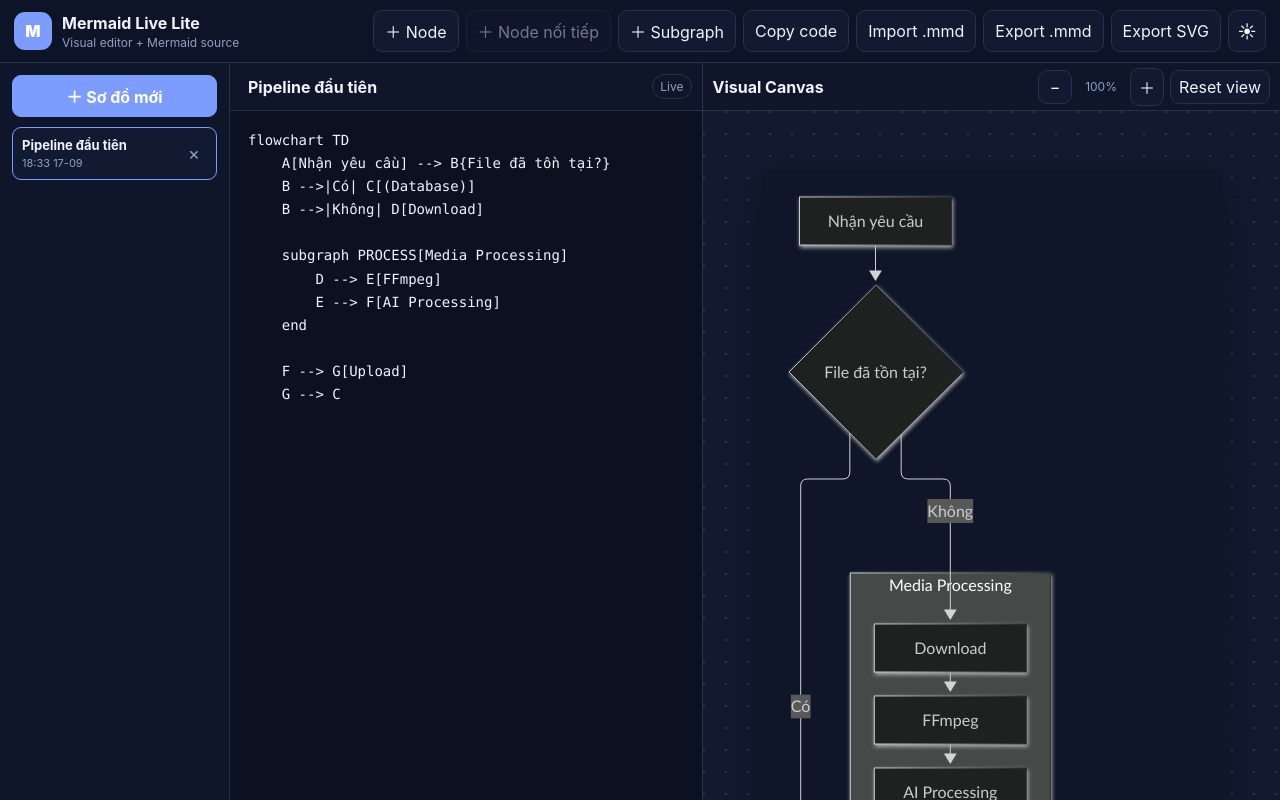
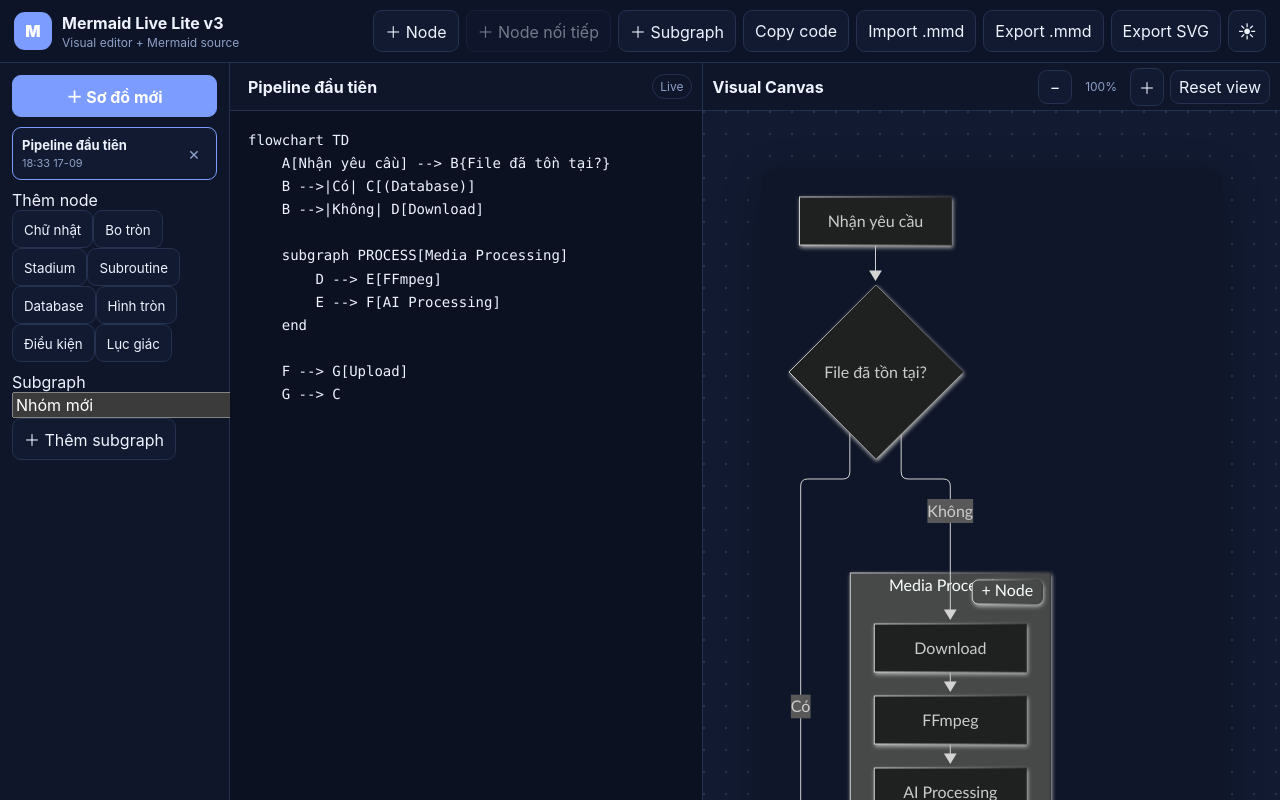
Before and after one commit to fuckdcma/DRAW-PIPLINE, a React (Vite) app: page / in a window 1280 px wide. Shown: the top 800 px of the page. Built offline with nearby package versions, Linux system fonts and the light colour scheme.

Commit message:
Update App.jsx

```diff
--- a/src/App.jsx
+++ b/src/App.jsx
@@ -244,6 +244,7 @@ export default function App() {
   const [nodeShape, setNodeShape] = useState("rect");
   const [nodeTarget, setNodeTarget] = useState("");
   const [newSubgraphTitle, setNewSubgraphTitle] = useState("Nhóm mới");
+  const [inlineEdit, setInlineEdit] = useState(null);
   const [view, setView] = useState({ x: 0, y: 0, scale: 1 });
   const renderSeq = useRef(0);
   const fileInput = useRef(null);
@@ -256,6 +257,9 @@ export default function App() {
     [projects, activeId]
   );
   const subgraphs = useMemo(() => parseSubgraphs(active?.code || ""), [active?.code]);
+  const selectedNodeSize = selected?.type === "node"
+    ? active?.visual?.nodeSizes?.[selected.id] ?? 100
+    : 100;
 
   useEffect(() => {
     if (!active && projects[0]) setActiveId(projects[0].id);
@@ -307,18 +311,25 @@ export default function App() {
 
   useEffect(() => {
     const canvas = canvasRef.current;
-    if (!canvas || !svg) return;
+    const viewport = viewportRef.current;
+    if (!canvas || !viewport || !svg) return;
+
+    const selectNode = (node) => {
+      const nodeId = extractNodeId(node);
+      const def = findNodeDefinition(active.code, nodeId);
+      setSelected({ type: "node", id: nodeId });
+      setNodeLabel(def.label || nodeId);
+      setNodeShape(def.shape || "rect");
+      setNodeTarget(findNodeSubgraph(active.code, nodeId));
+      return { nodeId, def };
+    };
 
     const onClick = (event) => {
+      if (event.target.closest?.("g.visual-subgraph-add")) return;
       const node = event.target.closest?.("g.node");
       if (node) {
         event.stopPropagation();
-        const nodeId = extractNodeId(node);
-        const def = findNodeDefinition(active.code, nodeId);
-        setSelected({ type: "node", id: nodeId });
-        setNodeLabel(def.label || nodeId);
-        setNodeShape(def.shape || "rect");
-        setNodeTarget(findNodeSubgraph(active.code, nodeId));
+        selectNode(node);
         return;
       }
 
@@ -338,8 +349,27 @@ export default function App() {
       setSelected(null);
     };
 
+    const onDoubleClick = (event) => {
+      const node = event.target.closest?.("g.node");
+      if (!node) return;
+      event.preventDefault();
+      event.stopPropagation();
+      const { nodeId, def } = selectNode(node);
+      const bounds = viewport.getBoundingClientRect();
+      setInlineEdit({
+        id: nodeId,
+        value: def.label || nodeId,
+        x: Math.max(8, Math.min(bounds.width - 260, event.clientX - bounds.left + 12)),
+        y: Math.max(8, Math.min(bounds.height - 90, event.clientY - bounds.top + 12))
+      });
+    };
+
     canvas.addEventListener("click", onClick);
-    return () => canvas.removeEventListener("click", onClick);
+    canvas.addEventListener("dblclick", onDoubleClick);
+    return () => {
+      canvas.removeEventListener("click", onClick);
+      canvas.removeEventListener("dblclick", onDoubleClick);
+    };
   }, [svg, active?.code, subgraphs]);
 
   useEffect(() => {
@@ -362,6 +392,67 @@ export default function App() {
       });
     }
   }, [selected, svg, subgraphs]);
+
+  useEffect(() => {
+    const canvas = canvasRef.current;
+    if (!canvas || !svg) return;
+
+    canvas.querySelectorAll("g.node").forEach((el) => {
+      const id = extractNodeId(el);
+      const percent = active?.visual?.nodeSizes?.[id] ?? 100;
+      const scale = Math.max(0.6, Math.min(1.8, percent / 100));
+      const baseTransform = el.getAttribute("data-base-transform") || el.getAttribute("transform") || "";
+      el.setAttribute("data-base-transform", baseTransform.replace(/\s+scale\([^)]*\)\s*$/, ""));
+      el.setAttribute("transform", `${el.getAttribute("data-base-transform")} scale(${scale})`.trim());
+    });
+
+    canvas.querySelectorAll("g.cluster").forEach((cluster) => {
+      cluster.querySelectorAll(":scope > g.visual-subgraph-add").forEach((el) => el.remove());
+      const cid = extractClusterId(cluster);
+      const group = subgraphs.find((item) => item.id === cid) ||
+        subgraphs.find((item) => cluster.textContent?.includes(item.title));
+      if (!group) return;
+      const rect = cluster.querySelector(":scope > rect");
+      if (!rect) return;
+      const x = Number(rect.getAttribute("x") || 0);
+      const y = Number(rect.getAttribute("y") || 0);
+      const width = Number(rect.getAttribute("width") || 0);
+      if (!Number.isFinite(width) || width < 90) return;
+
+      const ns = "http://www.w3.org/2000/svg";
+      const btn = document.createElementNS(ns, "g");
+      btn.setAttribute("class", "visual-subgraph-add");
+      btn.setAttribute("transform", `translate(${x + width - 78}, ${y + 7})`);
+      btn.setAttribute("role", "button");
+      btn.setAttribute("tabindex", "0");
+      btn.setAttribute("aria-label", `Thêm node vào ${group.title}`);
+
+      const bg = document.createElementNS(ns, "rect");
+      bg.setAttribute("width", "70");
+      bg.setAttribute("height", "24");
+      bg.setAttribute("rx", "6");
+      bg.setAttribute("class", "visual-subgraph-add-bg");
+      const text = document.createElementNS(ns, "text");
+      text.setAttribute("x", "35");
+      text.setAttribute("y", "16");
+      text.setAttribute("text-anchor", "middle");
+      text.setAttribute("class", "visual-subgraph-add-text");
+      text.textContent = "+ Node";
+      btn.append(bg, text);
+
+      const run = (event) => {
+        event.preventDefault();
+        event.stopPropagation();
+        addNodeToSubgraph(group.id, "rect");
+      };
+      btn.addEventListener("click", run);
+      btn.addEventListener("dblclick", run);
+      btn.addEventListener("keydown", (event) => {
+        if (event.key === "Enter" || event.key === " ") run(event);
+      });
+      cluster.appendChild(btn);
+    });
+  }, [svg, active?.visual, active?.code, subgraphs]);
 
   function updateActive(patch) {
     if (!active) return;
@@ -411,7 +502,8 @@ export default function App() {
 
   function exportSvg() {
     if (!active || !svg || error) return;
-    downloadBlob(new Blob([svg], { type: "image/svg+xml;charset=utf-8" }), `${safeFilename(active.name)}.svg`);
+    const rendered = canvasRef.current?.querySelector(".diagram svg")?.outerHTML || svg;
+    downloadBlob(new Blob([rendered], { type: "image/svg+xml;charset=utf-8" }), `${safeFilename(active.name)}.svg`);
   }
 
   function openImport() {
@@ -429,23 +521,29 @@ export default function App() {
     setActiveId(p.id);
   }
 
-  function addNode(connectFromSelected = false) {
+  function addNode(connectFromSelected = false, shapeValue = "rect", forcedTarget = null) {
     const nodeId = nextNodeId(active.code);
-    const declaration = nodeSyntax(nodeId, `Node ${nodeId}`, "rect");
-    const target = selected?.type === "subgraph" ? selected.id : nodeTarget;
+    const declaration = nodeSyntax(nodeId, `Node ${nodeId}`, shapeValue);
+    const target = forcedTarget ?? (selected?.type === "subgraph" ? selected.id : "");
     let code = target
       ? insertIntoSubgraph(active.code, target, declaration)
       : insertAtRoot(active.code, `    ${declaration}`);
 
     if (connectFromSelected && selected?.type === "node") {
-      code = `${code.trimEnd()}\n    ${selected.id} --> ${nodeId}\n`;
+      code = `${code.trimEnd()}
+    ${selected.id} --> ${nodeId}
+`;
     }
 
     updateCode(code);
     setSelected({ type: "node", id: nodeId });
     setNodeLabel(`Node ${nodeId}`);
-    setNodeShape("rect");
+    setNodeShape(shapeValue);
     setNodeTarget(target || "");
+  }
+
+  function addNodeToSubgraph(subgraphId, shapeValue = "rect") {
+    addNode(false, shapeValue, subgraphId);
   }
 
   function applyNodeChanges() {
@@ -453,6 +551,23 @@ export default function App() {
     let code = replaceNodeDefinition(active.code, selected.id, nodeLabel, nodeShape);
     code = moveNodeToSubgraph(code, selected.id, nodeTarget);
     updateCode(code);
+  }
+
+  function commitInlineEdit() {
+    if (!inlineEdit?.id) return;
+    const def = findNodeDefinition(active.code, inlineEdit.id);
+    const code = replaceNodeDefinition(active.code, inlineEdit.id, inlineEdit.value, def.shape);
+    updateCode(code);
+    setNodeLabel(safeLabel(inlineEdit.value));
+    setInlineEdit(null);
+  }
+
+  function setNodeSize(percent) {
+    if (selected?.type !== "node") return;
+    const size = Math.max(60, Math.min(180, Number(percent) || 100));
+    const visual = active.visual || {};
+    const nodeSizes = { ...(visual.nodeSizes || {}), [selected.id]: size };
+    updateActive({ visual: { ...visual, nodeSizes } });
   }
 
   function moveSelectedTo(target) {
@@ -479,14 +594,23 @@ export default function App() {
   }
 
   function handleWheel(event) {
-    if (!event.ctrlKey && !event.metaKey) return;
     event.preventDefault();
-    zoomBy(event.deltaY < 0 ? 0.1 : -0.1);
+    if (event.ctrlKey || event.metaKey) {
+      const factor = event.deltaY < 0 ? 0.1 : -0.1;
+      zoomBy(factor);
+      return;
+    }
+    if (event.shiftKey) {
+      setView((v) => ({ ...v, x: v.x - (event.deltaY || event.deltaX) }));
+      return;
+    }
+    setView((v) => ({ ...v, y: v.y - event.deltaY }));
   }
 
   function handlePointerDown(event) {
-    if (event.button !== 0) return;
-    if (event.target.closest?.("g.node, g.cluster, button, input, select, textarea")) return;
+    if (event.button !== 2) return;
+    if (event.target.closest?.("button, input, select, textarea")) return;
+    event.preventDefault();
     panRef.current = { startX: event.clientX, startY: event.clientY, x: view.x, y: view.y };
     event.currentTarget.setPointerCapture?.(event.pointerId);
   }
@@ -508,12 +632,12 @@ export default function App() {
       <header className="topbar">
         <div className="brand">
           <div className="brand-mark">M</div>
-          <div><strong>Mermaid Live Lite</strong><span>Visual editor + Mermaid source</span></div>
+          <div><strong>Mermaid Live Lite v3</strong><span>Visual editor + Mermaid source</span></div>
         </div>
 
         <div className="toolbar">
-          <button onClick={() => addNode(false)}>＋ Node</button>
-          <button onClick={() => addNode(true)} disabled={selected?.type !== "node"}>＋ Node nối tiếp</button>
+          <button onClick={() => addNode(false, "rect")}>＋ Node</button>
+          <button onClick={() => addNode(true, "rect")} disabled={selected?.type !== "node"}>＋ Node nối tiếp</button>
           <button onClick={addSubgraph}>＋ Subgraph</button>
           <button onClick={copyCode}>{copied ? "Đã copy" : "Copy code"}</button>
           <button onClick={openImport}>Import .mmd</button>
@@ -535,7 +659,23 @@ export default function App() {
               </div>
             ))}
           </div>
-          <div className="sidebar-note">Click node/subgraph trực tiếp trên canvas để chỉnh. Kéo vùng trống để di chuyển; Ctrl + lăn chuột để zoom.</div>
+          <div className="palette-section">
+            <div className="palette-title">Thêm node</div>
+            <div className="shape-palette">
+              {SHAPES.map((shape) => (
+                <button key={shape.value} className="shape-button" onClick={() => addNode(false, shape.value)} title={`Thêm ${shape.label}`}>
+                  <span className={`shape-preview shape-${shape.value}`}></span>
+                  <small>{shape.label}</small>
+                </button>
+              ))}
+            </div>
+          </div>
+          <div className="palette-section">
+            <div className="palette-title">Subgraph</div>
+            <input className="sidebar-input" value={newSubgraphTitle} onChange={(e) => setNewSubgraphTitle(e.target.value)} placeholder="Tên subgraph" />
+            <button className="new-subgraph-button" onClick={addSubgraph}>＋ Thêm subgraph</button>
+          </div>
+          <div className="sidebar-note">Chuột phải + kéo: PAN · Cuộn: lên/xuống · Shift + cuộn: trái/phải · Ctrl + cuộn: zoom · Double click node: sửa tên.</div>
         </aside>
 
         <section className="editor-pane">
@@ -562,6 +702,7 @@ export default function App() {
             className="preview-scroll visual-viewport"
             ref={viewportRef}
             onWheel={handleWheel}
+            onContextMenu={(e) => e.preventDefault()}
             onPointerDown={handlePointerDown}
             onPointerMove={handlePointerMove}
             onPointerUp={handlePointerUp}
@@ -574,6 +715,21 @@ export default function App() {
             >
               {svg ? <div className="diagram" dangerouslySetInnerHTML={{ __html: svg }} /> : <div className="empty-state">Nhập Mermaid code để render sơ đồ.</div>}
             </div>
+            {inlineEdit && (
+              <div className="inline-node-editor" style={{ left: inlineEdit.x, top: inlineEdit.y }}>
+                <input
+                  autoFocus
+                  value={inlineEdit.value}
+                  onChange={(e) => setInlineEdit((v) => ({ ...v, value: e.target.value }))}
+                  onKeyDown={(e) => {
+                    if (e.key === "Enter") commitInlineEdit();
+                    if (e.key === "Escape") setInlineEdit(null);
+                  }}
+                />
+                <button className="primary" onClick={commitInlineEdit}>Lưu</button>
+                <button onClick={() => setInlineEdit(null)}>Hủy</button>
+              </div>
+            )}
           </div>
 
           <div className="inspector">
@@ -587,17 +743,19 @@ export default function App() {
                 <label>ID<input value={selected.id} disabled /></label>
                 <label>Nhãn<input value={nodeLabel} onChange={(e) => setNodeLabel(e.target.value)} /></label>
                 <label>Hình dạng<select value={nodeShape} onChange={(e) => setNodeShape(e.target.value)}>{SHAPES.map((shape) => <option key={shape.value} value={shape.value}>{shape.label}</option>)}</select></label>
-                <label>Thuộc subgraph<select value={nodeTarget} onChange={(e) => setNodeTarget(e.target.value)}><option value="">Root / ngoài subgraph</option>{subgraphs.map((group) => <option key={group.id} value={group.id}>{group.title} ({group.id})</option>)}</select></label>
+                <label>ADD vào subgraph<select value={nodeTarget} onChange={(e) => setNodeTarget(e.target.value)}><option value="">Chọn subgraph…</option>{subgraphs.map((group) => <option key={group.id} value={group.id}>{group.title} ({group.id})</option>)}</select></label>
+                <label className="size-control">Kích cỡ: {selectedNodeSize}%<input type="range" min="60" max="180" step="5" value={selectedNodeSize} onChange={(e) => setNodeSize(e.target.value)} /></label>
                 <div className="inspector-actions">
-                  <button className="primary" onClick={applyNodeChanges}>Áp dụng</button>
-                  <button onClick={() => moveSelectedTo(nodeTarget)}>Di chuyển vào nhóm</button>
-                  <button onClick={() => addNode(true)}>Thêm node nối tiếp</button>
+                  <button className="primary" onClick={applyNodeChanges}>Áp dụng tên / shape</button>
+                  <button onClick={() => moveSelectedTo(nodeTarget)} disabled={!nodeTarget}>ADD vào subgraph</button>
+                  {findNodeSubgraph(active.code, selected.id) && <button className="danger-soft" onClick={() => moveSelectedTo("")}>Remove khỏi subgraph</button>}
+                  <button onClick={() => addNode(true, "rect")}>Thêm node nối tiếp</button>
                 </div>
               </div>
             ) : selected?.type === "subgraph" ? (
               <div className="subgraph-tools">
                 <p>Node mới sẽ được thêm trực tiếp vào <strong>{selected.id}</strong>.</p>
-                <button className="primary" onClick={() => addNode(false)}>＋ Thêm node vào subgraph</button>
+                <button className="primary" onClick={() => addNodeToSubgraph(selected.id, "rect")}>＋ Thêm node vào subgraph</button>
               </div>
             ) : (
               <div className="subgraph-tools">
```
